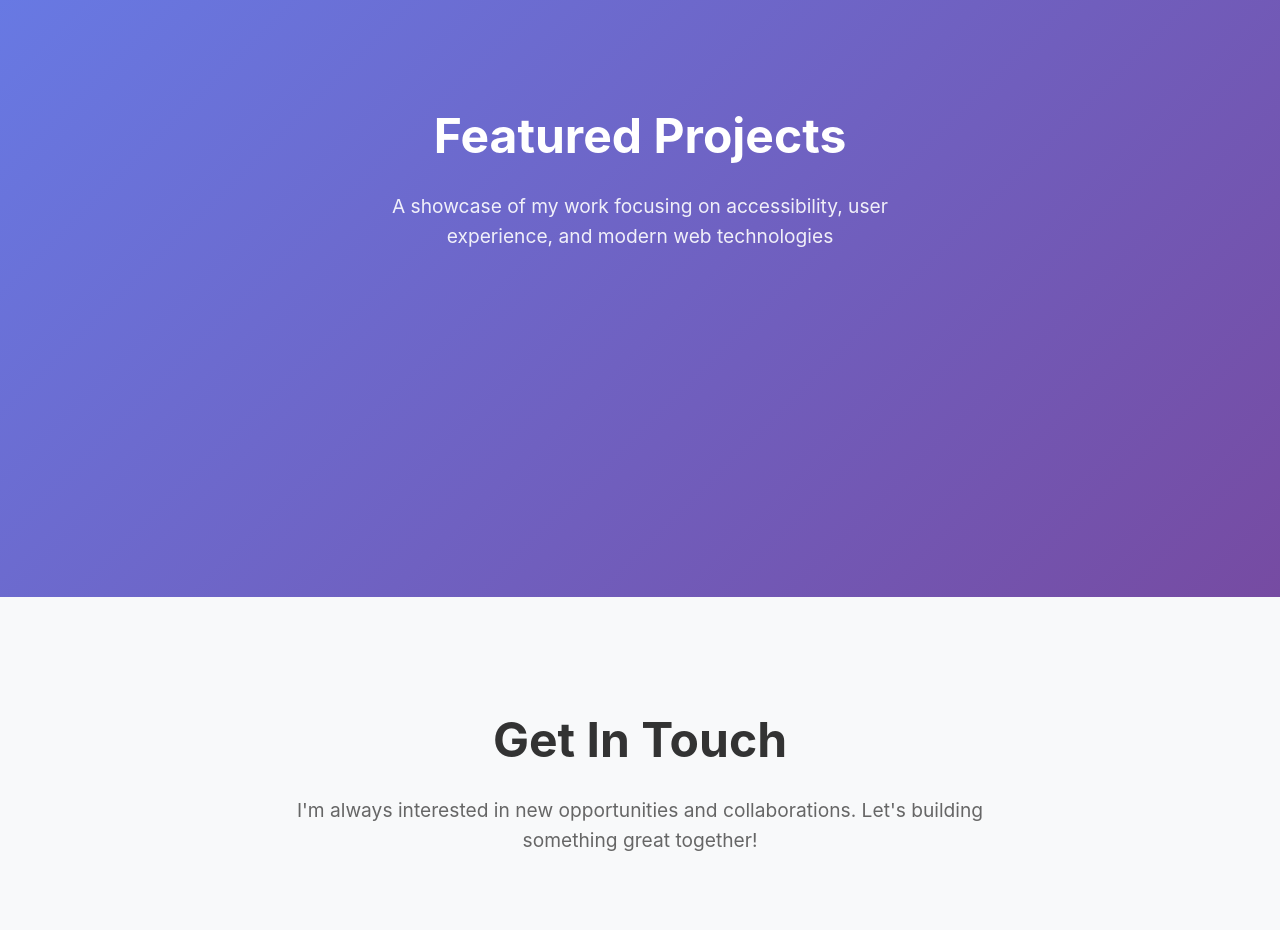
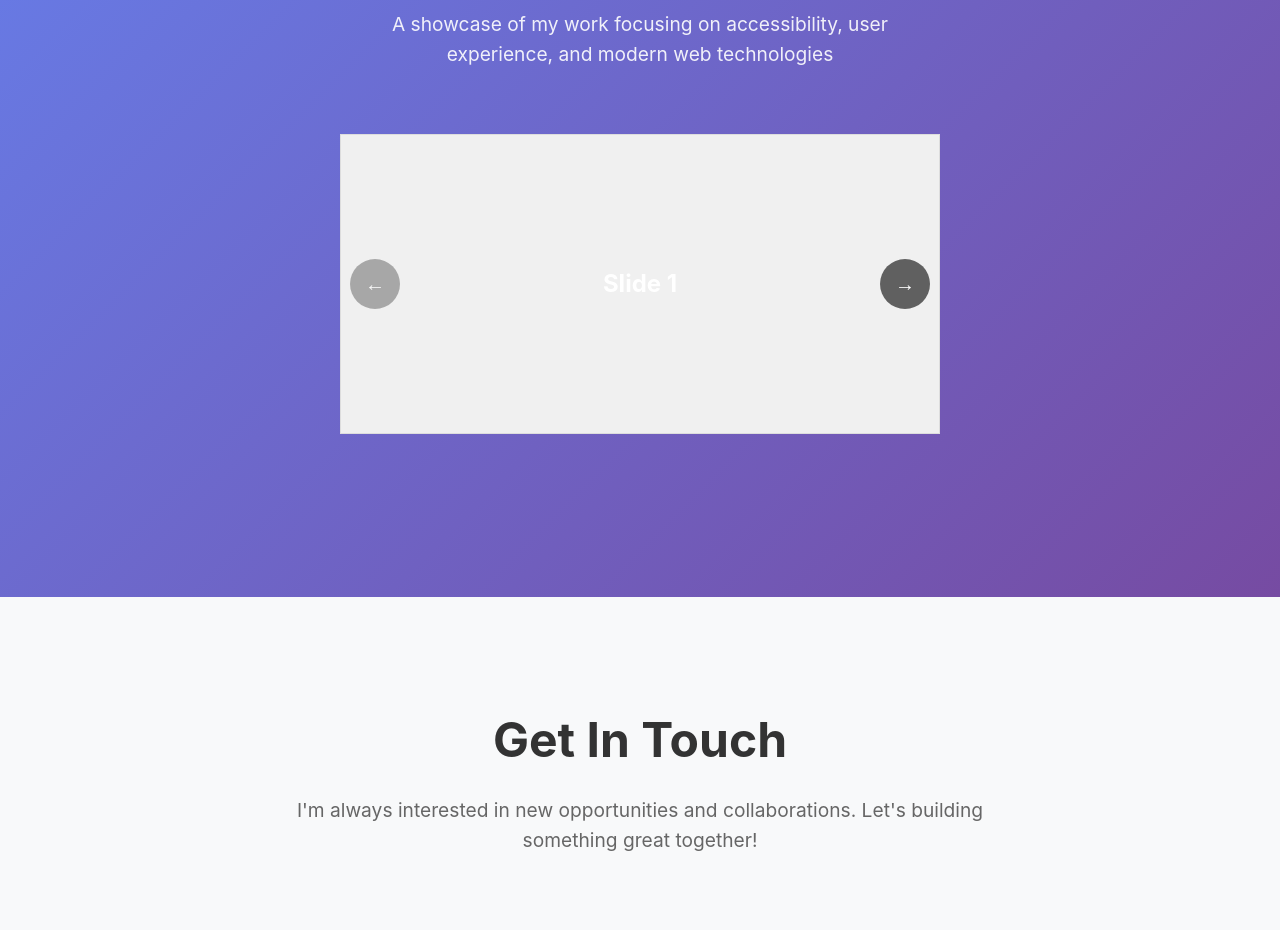
Before and after one commit to JohnMHoyt24/accessible-portfolio, a React (Create React App) app: page / in a window 1280 px wide. Shown: the part 2320-3250 px from the top of the page. Built offline with nearby package versions, Linux system fonts and the light colour scheme; the HTML template or start-up script is replaced by a standard one.

Commit message:
Imported the Carousel component.

```diff
--- a/src/components/Projects.js
+++ b/src/components/Projects.js
@@ -1,4 +1,5 @@
 import React, { useState } from "react";
+import Carousel from "./Carousel";
 import "./Projects.css";
 
 const Projects = () => {
@@ -94,94 +95,10 @@ const Projects = () => {
           </p>
         </div>
 
-        {/*<div className="projects-showcase">
-          <div className="project-main">
-            <div className="project-image">
-              <img
-                src={projects[activeProject].image}
-                alt={`Screenshot of ${projects[activeProject].title}`}
-                className="project-screenshot"
-              />
-              <div className="project-overlay">
-                <div className="project-links">
-                  <a
-                    href={projects[activeProject].liveUrl}
-                    className="project-link live-link"
-                    aria-label={`View live demo of ${projects[activeProject].title}`}
-                  >
-                    Live Demo
-                  </a>
-                  <a
-                    href={projects[activeProject].githubUrl}
-                    className="project-link github-link"
-                    aria-label={`View source code for ${projects[activeProject].title}`}
-                  >
-                    GitHub
-                  </a>
-                </div>
-              </div>
-            </div>
-
-            <div className="project-content">
-              <h3 className="project-title">{projects[activeProject].title}</h3>
-              <p className="project-description">
-                {projects[activeProject].description}
-              </p>
-
-              <div className="project-technologies">
-                <h4>Technologies Used:</h4>
-                <div className="tech-tags">
-                  {projects[activeProject].technologies.map((tech, index) => (
-                    <span key={index} className="tech-tag">
-                      {tech}
-                    </span>
-                  ))}
-                </div>
-              </div>
-
-              <div className="project-features">
-                <h4>Key Features:</h4>
-                <ul className="features-list">
-                  {projects[activeProject].features.map((feature, index) => (
-                    <li key={index} className="feature-item">
-                      {feature}
-                    </li>
-                  ))}
-                </ul>
-              </div>
-            </div>
+        <div className="projects-showcase">
+          <Carousel />
           </div>
-
-          <div className="project-navigation">
-            <button
-              className="nav-button prev-button"
-              onClick={prevProject}
-              aria-label="Previous project"
-            >
-              ← Previous
-            </button>
-
-            <div className="project-dots">
-              {projects.map((_, index) => (
-                <button
-                  key={index}
-                  className={`dot ${index === activeProject ? "active" : ""}`}
-                  onClick={() => goToProject(index)}
-                  aria-label={`Go to project ${index + 1}: ${projects[index].title}`}
-                />
-              ))}
-            </div>
-
-            <button
-              className="nav-button next-button"
-              onClick={nextProject}
-              aria-label="Next project"
-            >
-              Next →
-            </button>
-          </div>
-        </div>*/}
-      </div>
+        </div>
     </section>
   );
 };
```
